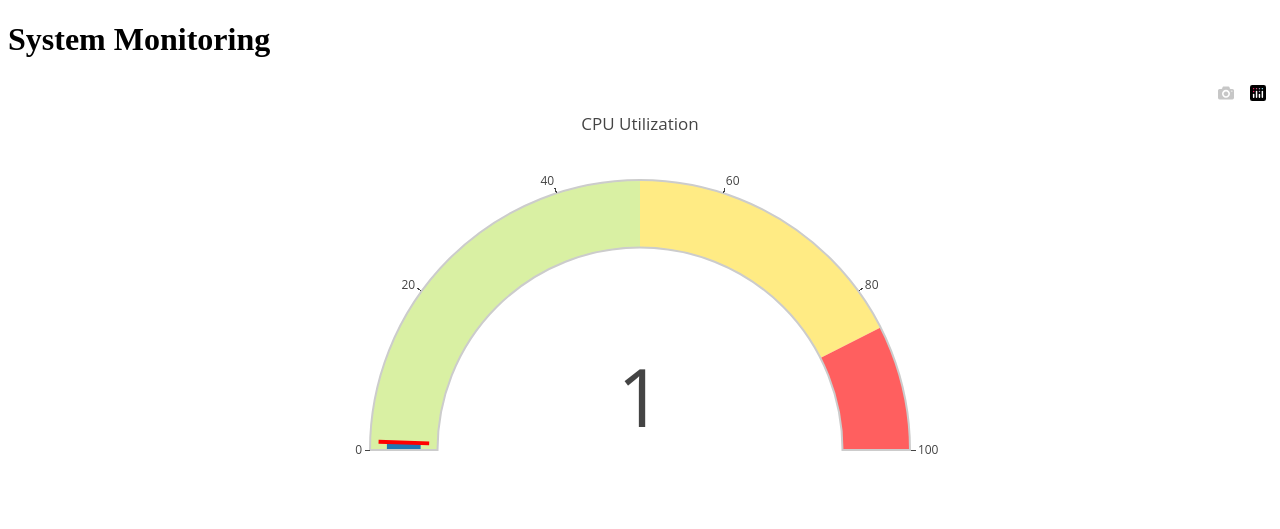
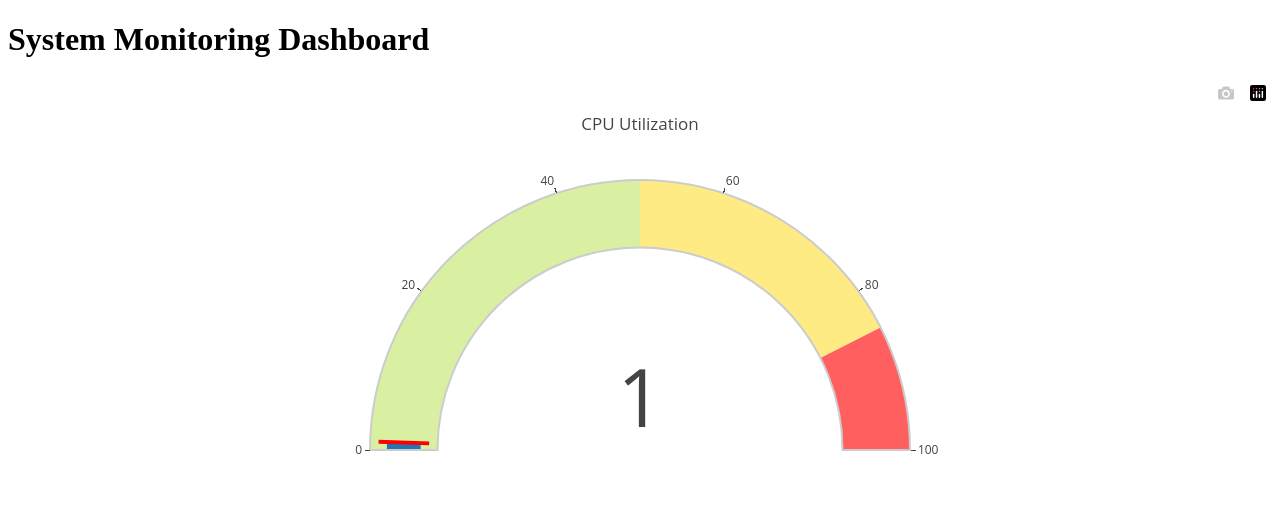
Before and after one commit to chintanboghara/Demo-Dockerized-FlaskSystemMonitor, a Flask app: template templates/index.html in a window 1280 px wide. Shown: the top 529 px of the page. Run offline with Flask 2, Linux system fonts and the light colour scheme; the template is opened without the code that fills it: most values are stand-ins (such as "Sample title", 1, 10 or a date in 2020); some libraries are stand-ins or nearby versions.

Commit message:
Update templates/index.html

```diff
--- a/templates/index.html
+++ b/templates/index.html
@@ -1,7 +1,7 @@
 <!DOCTYPE html>
 <html>
   <head>
-    <title>System Monitoring</title>
+    <title>System Monitoring Dashboard</title>
     <script src="https://cdn.plot.ly/plotly-latest.min.js"></script>
     <style>
       .plotly-graph-div {
@@ -14,7 +14,7 @@
   </head>
   <body>
     <div class="container">
-      <h1>System Monitoring</h1>
+      <h1>System Monitoring Dashboard</h1>
       <div id="cpu-gauge"></div>
       <div id="mem-gauge"></div>
       {% if message %}
```
